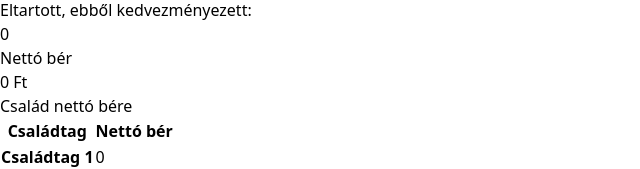
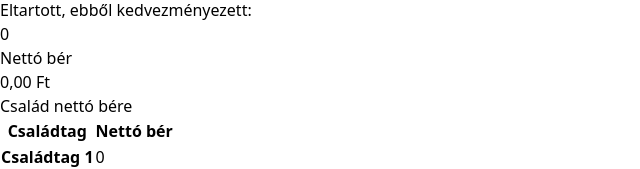
Before and after one commit to ValcsevDaniel/salary-calculator, a React (Vite) app: page / in a window 1280 px wide. Shown: the part 686-855 px from the top of the page, without its empty margins (0-640 px from the left). Built offline with nearby package versions, Linux system fonts and the light colour scheme.

Commit message:
currency format

```diff
--- a/src/components/SalaryCalculator/SalaryCalculator.jsx
+++ b/src/components/SalaryCalculator/SalaryCalculator.jsx
@@ -59,10 +59,7 @@ const SalaryCalculator = ({
     setSelectedMemberPay(selectedMember.pay * (1 + sliderValue / 100));
     setDisplayBasePay(Math.round(selectedMemberPay))
    }, [sliderValue]);
-   const formatter = new Intl.NumberFormat('hu-HU', {
-    style: 'currency',
-    currency: 'HUF',
-  });
+
 
     return (
     <>
--- a/src/components/SalaryCalculator/components/CalculatedWage.jsx
+++ b/src/components/SalaryCalculator/components/CalculatedWage.jsx
@@ -1,11 +1,17 @@
 import React from 'react';
 
 const CalculatedWage = ({netWage}) => {
+  const formatter = new Intl.NumberFormat('hu-HU', {
+    style: 'currency',
+    currency: 'HUF',
+    currencyDisplay: 'narrowSymbol', // Use narrow symbol for currency display
+  });
+  let formattedWage = formatter.format(netWage);
   return (
     <>
         <h2 className="text-2xl text-blue-500 font-bold">Nettó bér</h2>
         <div className="bg-blue-600 text-white p-4 rounded-lg mt-4">
-        <p className="text-xl">{netWage} Ft</p>
+        <p className="text-xl">{formattedWage}</p>
         </div>
     </>
   );
```
